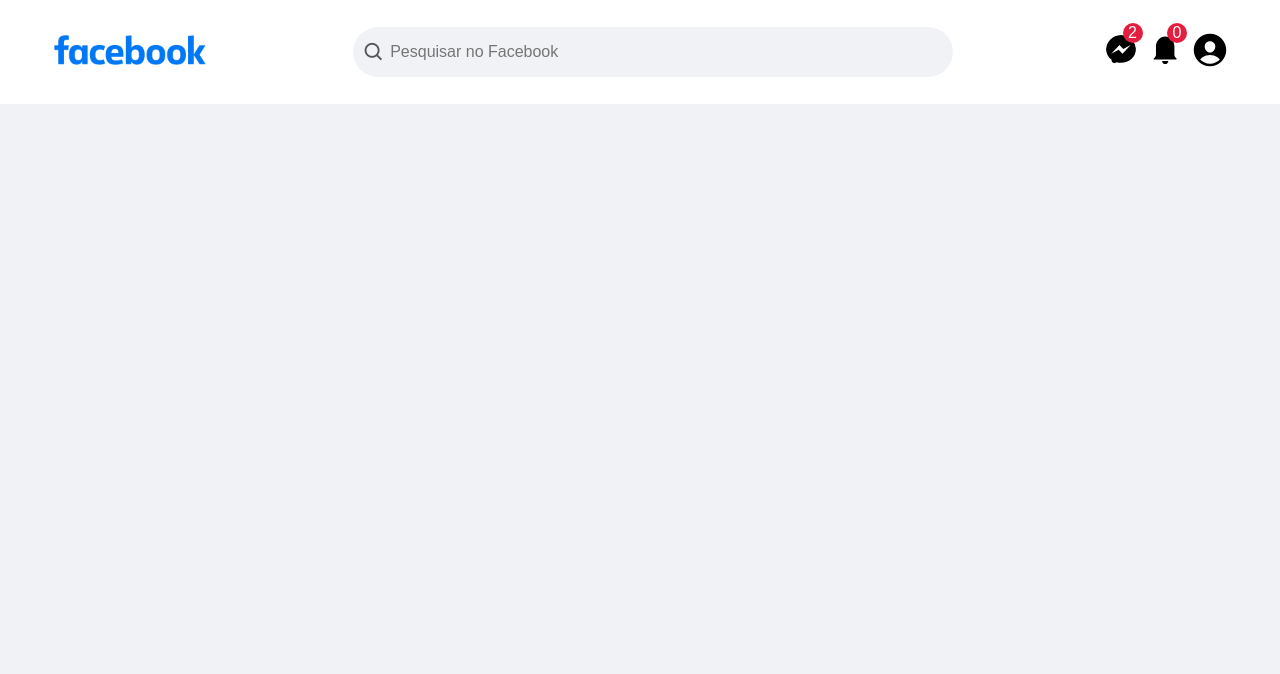
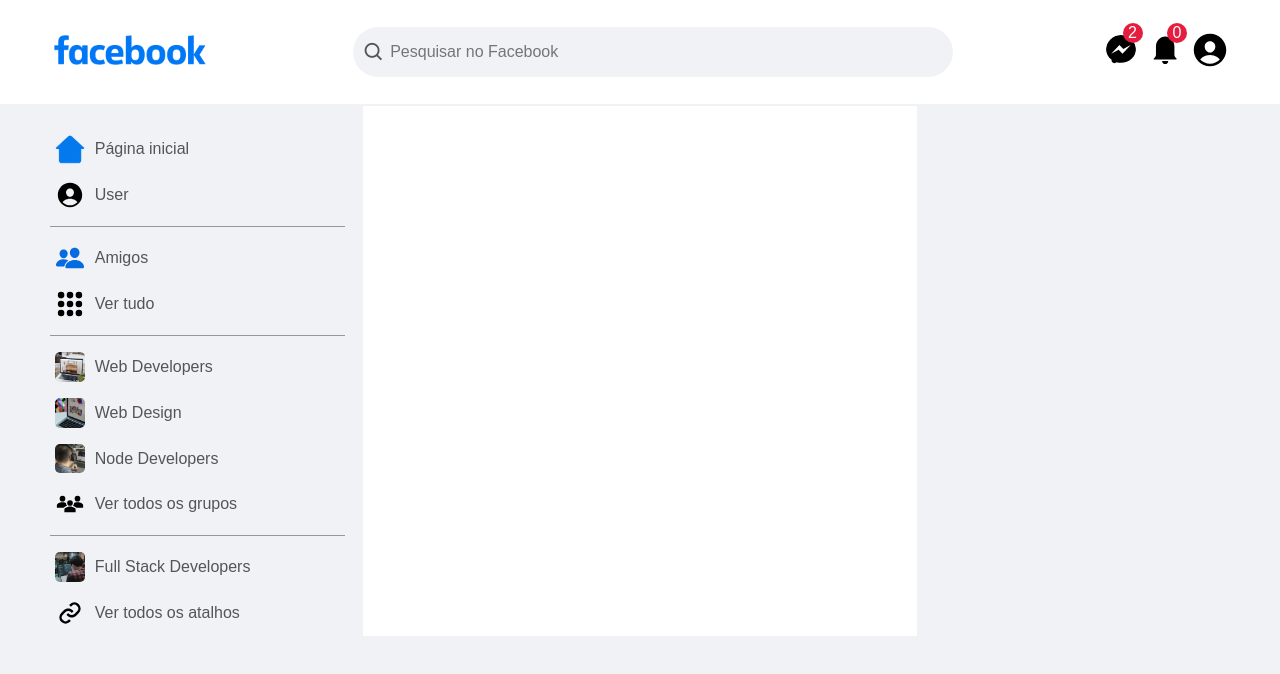
Before and after one commit to Jefersoncf/facebook-templete, a plain HTML site: page index.html in a window 1280 px wide. Drawn offline with nearby package versions, Linux system fonts and the light colour scheme.

Commit message:
Criando sessão left-sidebar, menu de navegação e atalhos

```diff
--- a/css/style.css
+++ b/css/style.css
@@ -1,3 +1,10 @@
+:root {
+  --text-color: #555;
+  --main-color: #f0f2f5;
+  --secondary-color: #e4e6e8;
+  --white-color: #ffffff;
+}
+
 * {
   margin: 0;
   padding: 0;
@@ -5,16 +12,18 @@
   font-family: "Poppins", sans-serif;
 }
 body {
-  /* background: #f5f5f5; */
-  background: #f0f2f5;
+  background: var(--main-color);
 }
 nav {
   display: flex;
   align-items: center;
   justify-content: space-between;
-  background: #ffffff;
+  background: var(--white-color);
   padding: 5px 50px;
-  color: blue;
+
+  position: sticky;
+  top: 0;
+  z-index: 999;
 }
 .logo {
   cursor: pointer;
@@ -27,7 +36,7 @@ nav {
   align-items: center;
 }
 .nav-center .search-box {
-  background: #f0f2f5;
+  background: var(--main-color);
   display: flex;
   align-items: center;
 
@@ -41,11 +50,11 @@ nav {
   transition: all 0.4s ease;
 }
 .search-box:hover {
-  background: #e4e6e8;
+  background: var(--secondary-color);
 }
 .search-box i {
   font-size: 1.4rem;
-  color: #555;
+  color: var(--text-color);
   margin-right: 5px;
 }
 .search-box input {
@@ -75,7 +84,7 @@ nav {
   top: -12px;
   right: -7px;
   background: #e41e3f;
-  color: #fff;
+  color: var(--white-color);
   width: 20px;
   height: 20px;
   border-radius: 50%;
@@ -90,3 +99,67 @@ nav {
   cursor: pointer;
   margin-left: 10px;
 }
+
+/* CONTAINER */
+.container {
+  display: flex;
+  justify-content: space-between;
+  padding: 0.12rem 50px;
+  /* background: #f0f2f5; */
+}
+.left-sidebar {
+  flex-basis: 25%;
+  position: sticky;
+  top: 10px;
+  align-self: flex-start;
+}
+.right-sidebar {
+  flex-basis: 25%;
+  position: sticky;
+  top: 10px;
+  align-self: flex-start;
+}
+.main-content {
+  background: var(--white-color);
+  flex-basis: 47%;
+  padding: 0 1rem;
+}
+
+/* LEFT SIDEBAR */
+.important-links {
+  margin-top: 20px;
+}
+.important-links a,
+.groups-links a,
+.groups-links a,
+.groups-shortcuts a {
+  text-decoration: none;
+  display: flex;
+  align-items: center;
+  width: 100%;
+  transition: all 0.4s ease;
+  padding: 0.5rem 0 0.5rem 0.3rem;
+  color: var(--text-color);
+}
+.effect a:hover {
+  background: var(--secondary-color);
+  padding: 0.5rem 0 0.5rem 0.3rem;
+  width: 100%;
+  border-radius: 5px;
+}
+.important-links a img {
+  width: 30px;
+  margin-right: 10px;
+}
+.line {
+  border-bottom: 1px solid #96989b;
+  margin: 8px 0;
+  width: 100%;
+}
+
+.groups-links a img,
+.groups-shortcuts a img {
+  width: 30px;
+  border-radius: 5px;
+  margin-right: 10px;
+}
--- a/index.html
+++ b/index.html
@@ -43,8 +43,62 @@
     </nav>
 
     <div class="container">
-      <div class="left-sidebar"></div>
+      <!-- LEFT -->
+      <div class="left-sidebar effect">
+        <div class="important-links">
+          <a href="#"
+            ><img src="./images/home.png" alt="Icon of the home page" />Página
+            inicial</a
+          >
+          <a href="#"
+            ><img src="./images/person-circle.svg" alt="Icon of the user" />User
+          </a>
+          <div class="line"></div>
+          <a href="#"
+            ><img
+              src="./images/people.svg"
+              alt="Icon of the friends"
+            />Amigos</a
+          >
+          <a href="#"
+            ><img
+              src="./images/categories.svg"
+              alt="Icon of the all categories"
+            />Ver tudo</a
+          >
+          <div class="line"></div>
+        </div>
+        <div class="groups-links effect">
+          <a href="#"
+            ><img src="./images/group-1.png" alt="Grupo1" />Web Developers</a
+          >
+          <a href="#"
+            ><img src="./images/group-2.png" alt="Grupo2" />Web Design</a
+          >
+          <a href="#"
+            ><img src="./images/group-3.png" alt="Grupo3" />Node Developers</a
+          >
+
+          <a href="#"
+            ><img src="./images/group.svg" alt="Icon of the groups" />Ver todos
+            os grupos</a
+          >
+          <div class="line"></div>
+        </div>
+        <div class="groups-shortcuts effect">
+          <a href="#"
+            ><img src="./images/group4.png" alt="Grupo4" />Full Stack
+            Developers</a
+          >
+          <a href="#"
+            ><img src="./images/links.svg" alt="Icon of the links" />Ver todos
+            os atalhos</a
+          >
+        </div>
+      </div>
+      <!-- MAIN -->
       <div class="main-content"></div>
+      <!-- RIGHT -->
       <div class="right-sidebar"></div>
     </div>
   </body>
```
Also changed, not shown: images/categories.svg (added), images/group-1.png (added), images/group-2.png (added), images/group-3.png (added), images/group.svg (added), images/group4.png (added), images/home.png (added), images/links.svg (added), images/people.svg (added), images/status-1.png (added).
